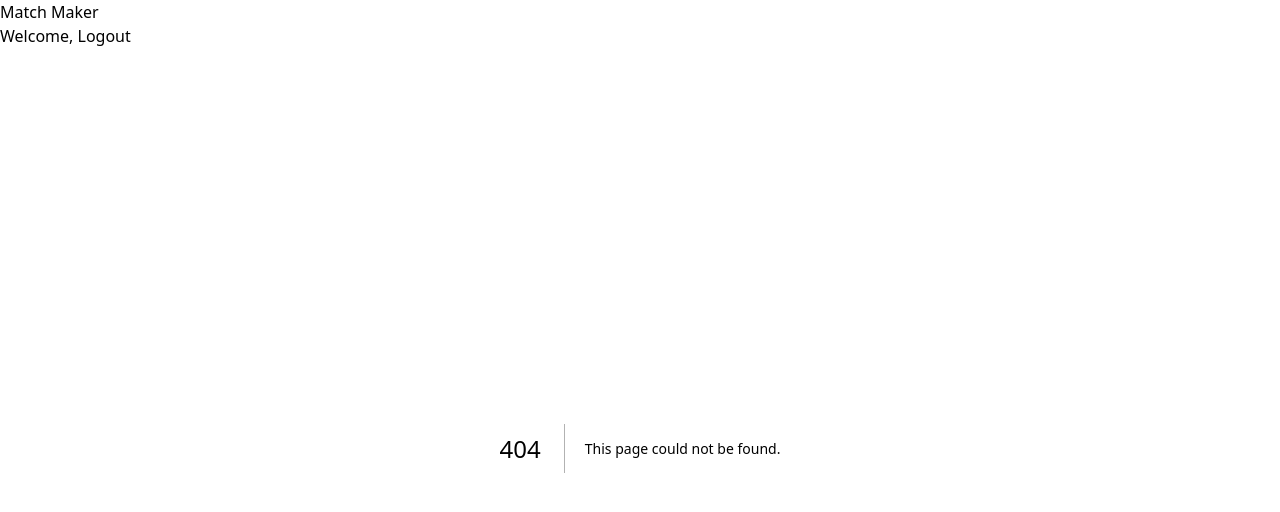
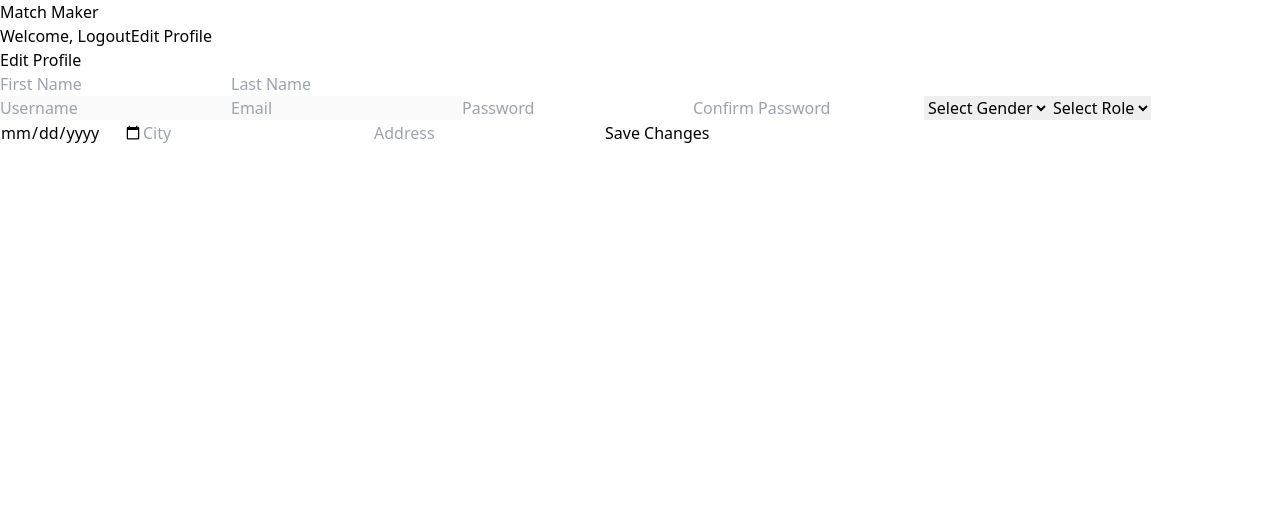
Before and after one commit to WaleedKhamees/MatchMaker, a Next.js app in the folder frontend/match-maker/: page /edit in a window 1280 px wide. Before the commit this address had no page. Shown: the top 512 px of the page. Built offline with nearby package versions, Linux system fonts and the light colour scheme; sample sign-in values are in the browser's storage.

Commit message:
feat: enhance error handling and user feedback in match and error components and adds edit page

```diff
--- /dev/null
+++ b/frontend/match-maker/src/app/edit/page.tsx
@@ -0,0 +1,199 @@
+"use client";
+
+import { useState } from "react";
+import { fetchEditUser } from "@/utils/api";
+import { useShowError } from "@/context/Error";
+import { getUser } from "@/context/Auth";
+import Link from "next/link";
+
+const EditProfilePage = () => {
+  const showError = useShowError();
+  const user = getUser();
+
+  if (!user) {
+    return (
+      <p>
+        You must be logged in to access this page.{" "}
+        <Link href="/" className="text-blue-500">
+          Click here to go back to the home page.
+        </Link>
+      </p>
+    );
+  }
+
+  const [formData, setFormData] = useState({
+    username: user.Username,
+    firstname: user.Firstname,
+    lastname: user.Lastname,
+    email: user.Email,
+    password: "",
+    confirmPassword: "",
+    gender: user.Gender,
+    birthdate: user.Birthdate,
+    city: user.City,
+    address: user.Address,
+    role: user.Role,
+  });
+
+  const handleChange = (
+    e: React.ChangeEvent<HTMLInputElement | HTMLSelectElement>
+  ) => {
+    const { name, value } = e.target;
+    setFormData((prev) => ({
+      ...prev,
+      [name]: value,
+    }));
+  };
+
+  const handleSubmit = async (e: React.FormEvent) => {
+    e.preventDefault();
+
+    if (formData.password !== formData.confirmPassword) {
+      showError("Passwords do not match");
+      return;
+    }
+
+    if (formData.role === "") {
+      showError("Please select a role");
+      return;
+    }
+
+    if (formData.gender === "") {
+      showError("Please select a Gender");
+      return;
+    }
+
+    if (formData.birthdate === "") {
+      showError("Please select a Birthdate");
+      return;
+    }
+
+    formData.birthdate = new Date(formData.birthdate).toISOString();
+
+    try {
+      const { message } = await fetchEditUser(formData);
+      showError("Profile updated successfully", true);
+    } catch (error: any) {
+      showError(error.message);
+    }
+  };
+
+  return (
+    <div className="flex justify-center items-center min-h-screen bg-gray-100">
+      <div className="bg-white p-8 rounded-lg w-96 max-h-[90vh] overflow-y-auto">
+        <h2 className="text-2xl font-bold text-gray-800 mb-6">Edit Profile</h2>
+        <form onSubmit={handleSubmit} className="space-y-4">
+          <div className="grid grid-cols-2 gap-4">
+            <input
+              type="text"
+              name="firstname"
+              placeholder="First Name"
+              value={formData.firstname}
+              onChange={handleChange}
+              required
+              className="w-full p-2 border rounded"
+            />
+            <input
+              type="text"
+              name="lastname"
+              placeholder="Last Name"
+              value={formData.lastname}
+              onChange={handleChange}
+              required
+              className="w-full p-2 border rounded"
+            />
+          </div>
+          <input
+            type="text"
+            name="username"
+            placeholder="Username"
+            value={formData.username}
+            disabled
+            className="w-full p-2 border rounded bg-gray-300"
+          />
+          <input
+            type="email"
+            name="email"
+            placeholder="Email"
+            value={formData.email}
+            disabled
+            className="w-full p-2 border rounded bg-gray-300"
+          />
+          <input
+            type="password"
+            name="password"
+            placeholder="Password"
+            value={formData.password}
+            onChange={handleChange}
+            className="w-full p-2 border rounded"
+          />
+          <input
+            type="password"
+            name="confirmPassword"
+            placeholder="Confirm Password"
+            value={formData.confirmPassword}
+            onChange={handleChange}
+            className="w-full p-2 border rounded"
+          />
+          <select
+            name="gender"
+            value={formData.gender}
+            onChange={handleChange}
+            required
+            className="w-full p-2 border rounded"
+          >
+            <option value="">Select Gender</option>
+            <option value="male">Male</option>
+            <option value="female">Female</option>
+          </select>
+          <select
+            name="role"
+            value={formData.role}
+            onChange={handleChange}
+            required
+            className="w-full p-2 border rounded "
+          >
+            <option value="">Select Role</option>
+            <option value="customer">Customer</option>
+            <option value="efa">EFA Admin</option>
+            <option value="master">Master</option>
+          </select>
+          <input
+            type="date"
+            name="birthdate"
+            value={formData.birthdate ? formData.birthdate.split("T")[0] : ""} // Ensure it's in YYYY-MM-DD format
+            onChange={handleChange}
+            required
+            className="w-full p-2 border rounded"
+          />
+
+          <input
+            type="text"
+            name="city"
+            placeholder="City"
+            value={formData.city}
+            onChange={handleChange}
+            required
+            className="w-full p-2 border rounded"
+          />
+          <input
+            type="text"
+            name="address"
+            placeholder="Address"
+            value={formData.address}
+            onChange={handleChange}
+            className="w-full p-2 border rounded"
+          />
+          <button
+            type="submit"
+            className="w-full bg-blue-500 text-white p-2 rounded hover:bg-blue-600"
+          >
+            Save Changes
+          </button>
+        </form>
+      </div>
+    </div>
+  );
+};
+
+export default EditProfilePage;
--- a/frontend/match-maker/src/components/ErrorModal.tsx
+++ b/frontend/match-maker/src/components/ErrorModal.tsx
@@ -3,7 +3,7 @@ import React, { useContext } from "react";
 import { ErrorModalContext } from "../context/Error";
 
 const ErrorModal: React.FC = () => {
-  const { error, setError } = useContext(ErrorModalContext);
+  const { error,  setError, info } = useContext(ErrorModalContext);
 
   if (!error) {
     return null;
@@ -13,7 +13,7 @@ const ErrorModal: React.FC = () => {
     <div className="fixed inset-0 flex items-center justify-center z-50 bg-black bg-opacity-80">
       <div className="bg-white rounded-lg p-8 shadow-2xl w-1/3 max-w-xl">
         <div className="flex justify-between items-center pb-6">
-          <h2 className="text-2xl font-bold">Error</h2>
+          <h2 className="text-2xl font-bold">{info? "Message" : "Error"}</h2>
           <button
             className="bg-red-500 text-white px-4 py-2 rounded-lg"
             onClick={() => setError("")}
@@ -21,7 +21,11 @@ const ErrorModal: React.FC = () => {
             ✕
           </button>
         </div>
-        <p className="text-red-500 mb-4 text-lg">{error}</p>
+        <p className={
+          info
+          ? "text-gray-800"
+          : "text-red-500"
+        }>{error}</p>
       </div>
     </div>
   );
--- a/frontend/match-maker/src/components/NavBar.tsx
+++ b/frontend/match-maker/src/components/NavBar.tsx
@@ -4,6 +4,7 @@ import { useContext, useState } from "react";
 import { AuthContext } from "../context/Auth";
 import { useShowError } from "../context/Error";
 import { fetchRegister } from "@/utils/api";
+import Link from "next/link";
 
 function LoginModal({
   onClose,
@@ -78,13 +79,16 @@ const NavBar = () => {
       <div className="flex items-center space-x-4">
         {isLoggedIn ? (
           <>
-            <span className="text-gray-700">Welcome, {user?.Username}</span>
+            <span className="text-gray-700">Welcome, {user?.Firstname}</span>
             <button
               onClick={Logout}
               className="bg-red-500 hover:bg-red-600 text-white font-bold py-2 px-4 rounded"
             >
               Logout
             </button>
+            <Link href="/edit" className="text-blue-500 hover:underline">
+              Edit Profile
+            </Link>
           </>
         ) : (
           <>
@@ -122,7 +126,6 @@ const NavBar = () => {
 
 function SignUpModal({ onClose }: { onClose: () => void }) {
   const showError = useShowError();
-  const [feedback, setFeedback] = useState("");
   const [formData, setFormData] = useState({
     username: "",
     firstname: "",
@@ -134,7 +137,7 @@ function SignUpModal({ onClose }: { onClose: () => void }) {
     birthdate: "",
     city: "",
     address: "",
-    role: "customer",
+    role: "",
   });
 
   const handleChange = (
@@ -150,16 +153,20 @@ function SignUpModal({ onClose }: { onClose: () => void }) {
   const handleSubmit = async (e: React.FormEvent) => {
     e.preventDefault();
 
-    // Basic validation
     if (formData.password !== formData.confirmPassword) {
       showError("Passwords do not match");
       return;
     }
 
+    if (formData.role === "") {
+      showError("Please select a role");
+      return;
+    }
+
     try {
       const { message } = await fetchRegister(formData);
-      setFeedback(message);
-      onClose()
+      showError(message, true);
+      onClose();
     } catch (error: any) {
       showError(error.error);
     }
@@ -246,6 +253,19 @@ function SignUpModal({ onClose }: { onClose: () => void }) {
             <option value="male">Male</option>
             <option value="female">Female</option>
           </select>
+          <select
+            name="role"
+            value={formData.role}
+            onChange={handleChange}
+            required
+            className="w-full p-2 border rounded"
+          >
+            <option value="">Select Role</option>
+            <option value="customer">Customer</option>
+            <option value="efa">EFA Admin</option>
+            <option value="master">Master</option>
+          </select>
+
           <input
             type="date"
             name="birthdate"
@@ -269,12 +289,8 @@ function SignUpModal({ onClose }: { onClose: () => void }) {
             placeholder="Address"
             value={formData.address}
             onChange={handleChange}
-            required
             className="w-full p-2 border rounded"
           />
-          {feedback && (
-            <div className="text-center text-green-500">{feedback}</div>
-          )}
           <button
             type="submit"
             className="w-full bg-blue-500 text-white p-2 rounded hover:bg-blue-600"
--- a/frontend/match-maker/src/context/Error.tsx
+++ b/frontend/match-maker/src/context/Error.tsx
@@ -3,30 +3,37 @@ import React, { createContext, ReactNode, useContext, useState } from 'react';
 
 export const ErrorModalContext = createContext<{
     error: string | null;
+    info: boolean;
     setError: React.Dispatch<React.SetStateAction<string | null>>;
+    setInfo: React.Dispatch<React.SetStateAction<boolean>>;
 }>({
     error: null,
+    info: false,
     setError: () => {},
+    setInfo: () => {},
 });
 
 export const ErrorModalProvider = ({ children } : { children: ReactNode | ReactNode[] }) => {
     const [error, setError] = useState<string | null>(null);
+    const [info, setInfo] = useState<boolean>(false);
 
     return (
-        <ErrorModalContext.Provider value={{ error, setError }}>
+        <ErrorModalContext.Provider value={{ error, setError, setInfo, info }}>
             {children}
         </ErrorModalContext.Provider>
     );
 };
 
 export const useShowError = () => {
-    const { setError } = useContext(ErrorModalContext);
-    return (error: string) => {
+    const { setError, setInfo } = useContext(ErrorModalContext);
+    return (error: string, info = false) => {
         setError(error);
+        setInfo(info);
     };
 };
 
 export const clearError = () => {
-    const { setError } = useContext(ErrorModalContext);
+    const { setError, setInfo } = useContext(ErrorModalContext);
     setError(null);
+    setInfo(false);
 }
--- a/frontend/match-maker/src/utils/api.ts
+++ b/frontend/match-maker/src/utils/api.ts
@@ -53,13 +53,15 @@ export async function fetchLogin(loginData: LoginData): Promise<any> {
       body: JSON.stringify(data),
     });
 
-    if (response.ok) {
-      return await response.json();
-    } else {
-      const error = await response.json();
-      throw new Error(error.error);
+    const output = await response.json();
+
+    if (!response.ok) {
+      throw new Error(output.error);
     }
-  } catch (error: any) {
+
+    return output;
+
+   } catch (error: any) {
     throw error;
   }
 }
@@ -85,6 +87,28 @@ export async function fetchRegister(registrationData: RegistrationData) {
     const data = await response.json();
     return data;
   } catch (error) {
+    throw error;
+  }
+}
+
+export async function fetchEditUser(userData: any) {
+  try {
+    const response = await fetch(`${BASE_URL}/user`, {
+      method: "PUT",
+      headers: {
+        "Content-Type": "application/json",
+        "Authorization": GetAuthToken() || "",
+      },
+      body: JSON.stringify(userData),
+    });
+    const data = await response.json();
+
+    if (!response.ok) {
+      throw new Error(data.error);
+    }
+    return data;
+  }
+  catch (error) {
     throw error;
   }
 }
```
Also changed, not shown: frontend/match-maker/src/app/match/[id]/page.tsx (+4 -14 lines).
